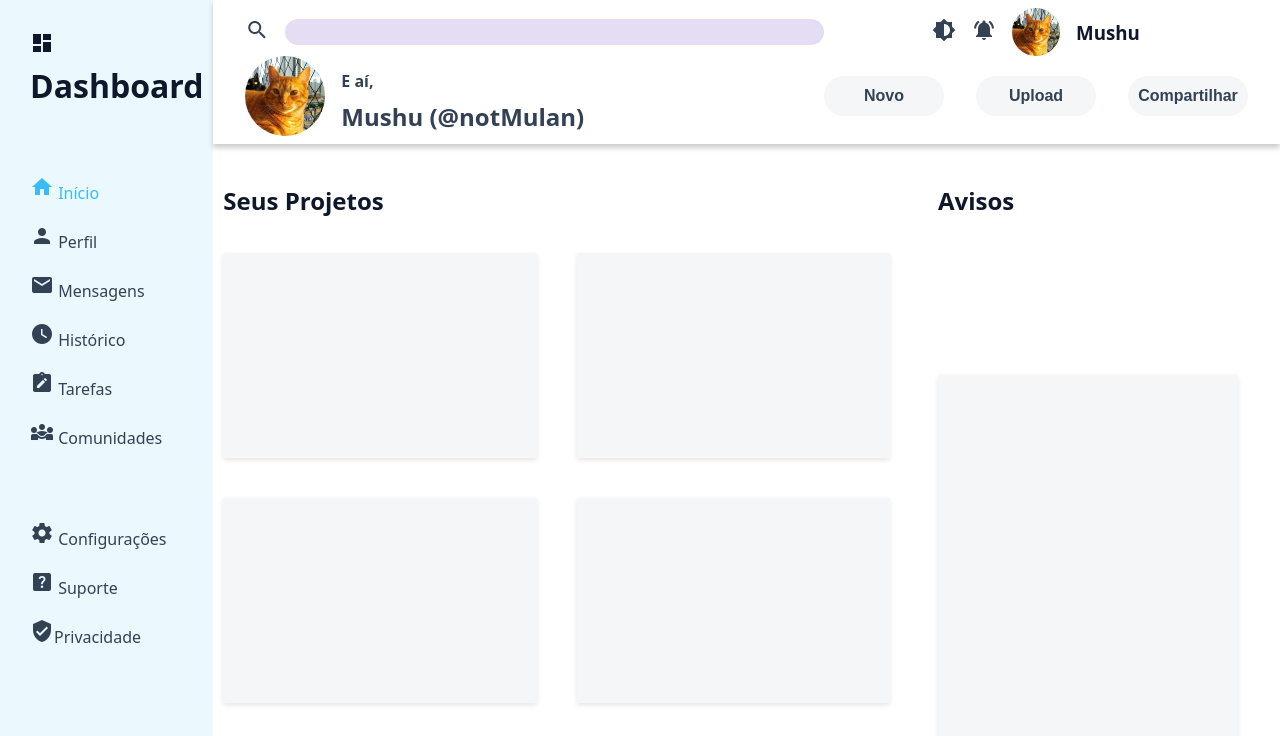
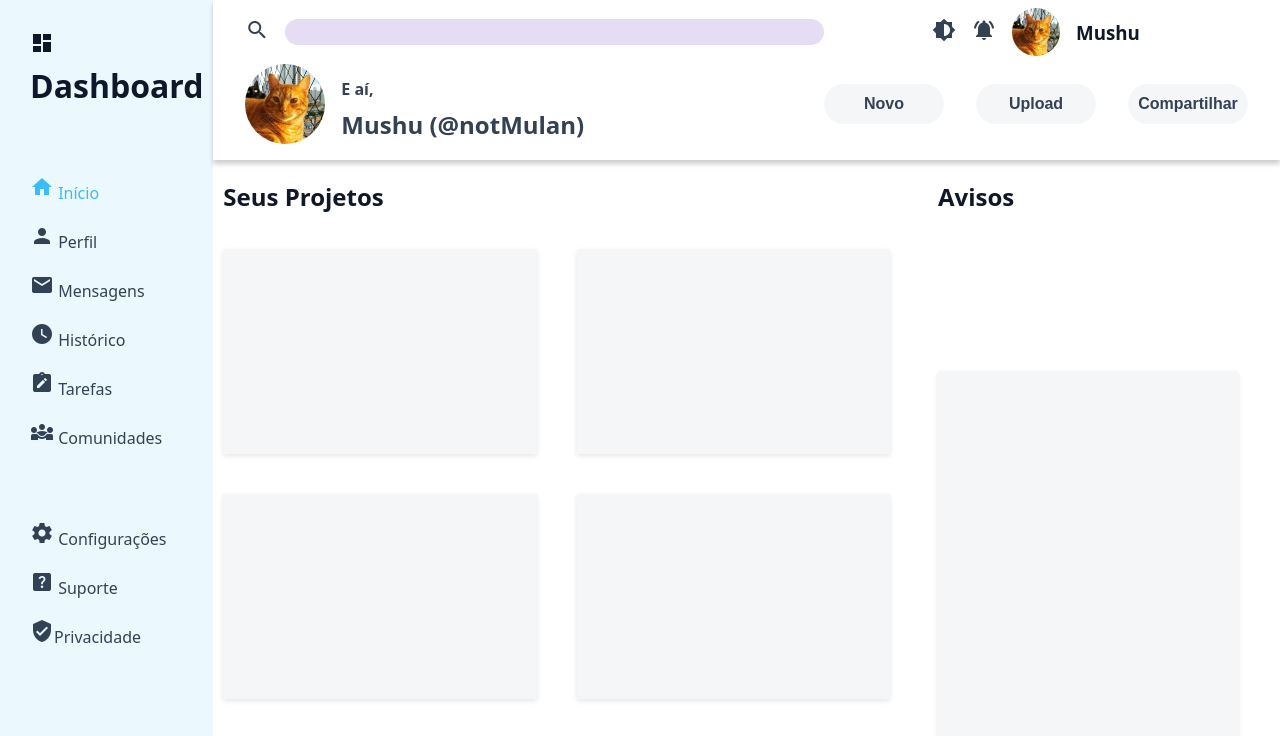
Before and after one commit to fpcoutinho/dashboard, a plain HTML site: page index.html in a window 1280 px wide. Shown: the top 736 px of the page. Drawn offline with Linux system fonts and the light colour scheme.

Commit message:
grid alinhado melhor

```diff
--- a/index.html
+++ b/index.html
@@ -12,6 +12,7 @@
 </head>
 
 <body>
+    <div class="main">
 
         <div class="sidebar">
             <h1><span class="material-icons">
@@ -50,8 +51,6 @@
                         </span>Privacidade</a></li>
             </ul>
         </div>
-
-    <div class="main">
 
         <div class="top">
             <div class="search-container">
--- a/style.css
+++ b/style.css
@@ -62,23 +62,35 @@ body{
     margin: 0;
     height: 100vh;
     width: 100vw;
+}
+
+.main {
     display: grid;
     grid-template-columns: 1fr 5fr;
+    grid-template-rows: repeat(auto-fill, minmax(150px, 1fr));
+    grid-template-areas: "sidebar topo"
+            "sidebar conteudo";
+    height: 100vh;
 }
 
 .sidebar{
+    grid-area: sidebar;
     background-color: var(--cards-highlight);
     padding-left: 30px;
     display: flex;
     flex-direction: column;
     align-items: start;
     gap: 20px;
+    grid-row-end: span sidebar;
 }
 
-.main{
-    display: flex;
-    flex-direction: column;
-    gap: 20px;
+.top {
+    grid-area: topo;
+    display: grid;
+    grid-template-rows: 1;
+    grid-template: auto 1fr / 2fr 1fr;
+    padding: 0.5rem 2rem;
+    box-shadow: 0 4px 5px rgba(0, 0, 0, 0.2);
 }
 
 .conteudo{
@@ -86,6 +98,7 @@ body{
     grid-template-columns: 3fr 1fr;
     gap: 3rem;
     padding-inline: 10px;
+    grid-area: conteudo;
 }
 
 .esquerda{
@@ -149,25 +162,11 @@ body{
 }
 
 
-.top {
-    grid-row: 1;
-    grid-column: 1 / 3;
-    display: grid;
-    grid-row: auto 1fr;
-    grid-column: 2fr 1fr;
-    grid-template: auto 1fr / 2fr 1fr;
-    padding: 0.5rem 2rem;
-    box-shadow: 0 4px 5px rgba(0, 0, 0, 0.2);
-}
-
 .search-container {
     grid-row: 1;
     grid-column: 1;
-    grid-area: 1/1/2/2;
-    display: -webkit-box;
     display: flex;
     gap: 1rem;
-    -webkit-box-align: center;
     align-items: center;
 }
 
@@ -177,7 +176,6 @@ body{
 }
 
 .search-container .search-input {
-    -webkit-box-flex: 1;
     flex: 1;
     flex: 1;
     border-radius: 20px;
@@ -194,13 +192,8 @@ body{
 .profile-container {
     grid-row: 1;
     grid-column: 2;
-    grid-area: 1/2/2/3;
-    display: -webkit-box;
-    display: flexbox;
     display: flex;
-    -webkit-box-pack: center;
     justify-content: center;
-    -webkit-box-align: center;
     align-items: center;
     gap: 1rem;
 }
@@ -211,7 +204,6 @@ body{
 }
 
 .profile-container .bell-img:active {
-    -webkit-transform: scale(0.97);
     transform: scale(0.97);
 }
 
@@ -223,7 +215,6 @@ body{
 }
 
 .profile-container .user-profile:active {
-    -webkit-transform: scale(0.97);
     transform: scale(0.97);
 }
 
@@ -233,12 +224,10 @@ body{
 }
 
 .profile-container .user-name:active {
-    -webkit-transform: scale(0.97);
     transform: scale(0.97);
 }
 
 .welcome-container {
-    display: grid;
     display: grid;
     grid-row: 1fr 1fr;
     grid-column: auto 1fr;
@@ -270,11 +259,8 @@ body{
 }
 
 .btns-container {
-    display: -webkit-box;
     display: flex;
-    -webkit-box-align: center;
     align-items: center;
-    -webkit-box-pack: center;
     justify-content: center;
     gap: 2rem;
 }
@@ -292,7 +278,6 @@ body{
 }
 
 .btns-container button:active {
-    -webkit-transform: scale(0.97);
     transform: scale(0.97);
     background-color: var(--cards-highlight);
     color: var(--text-highlight);
```
Lines whose indentation alone changed are shown as unchanged.
